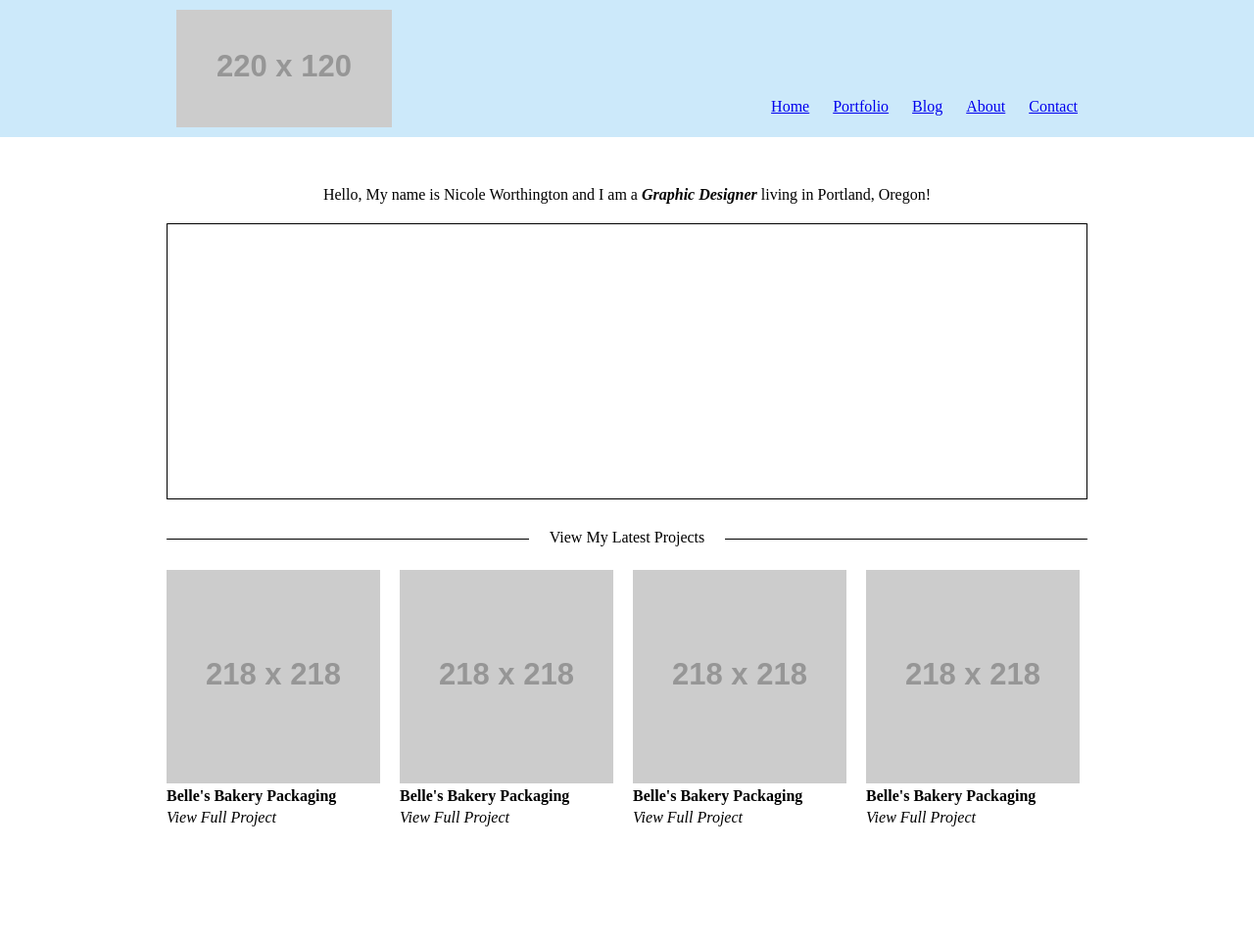
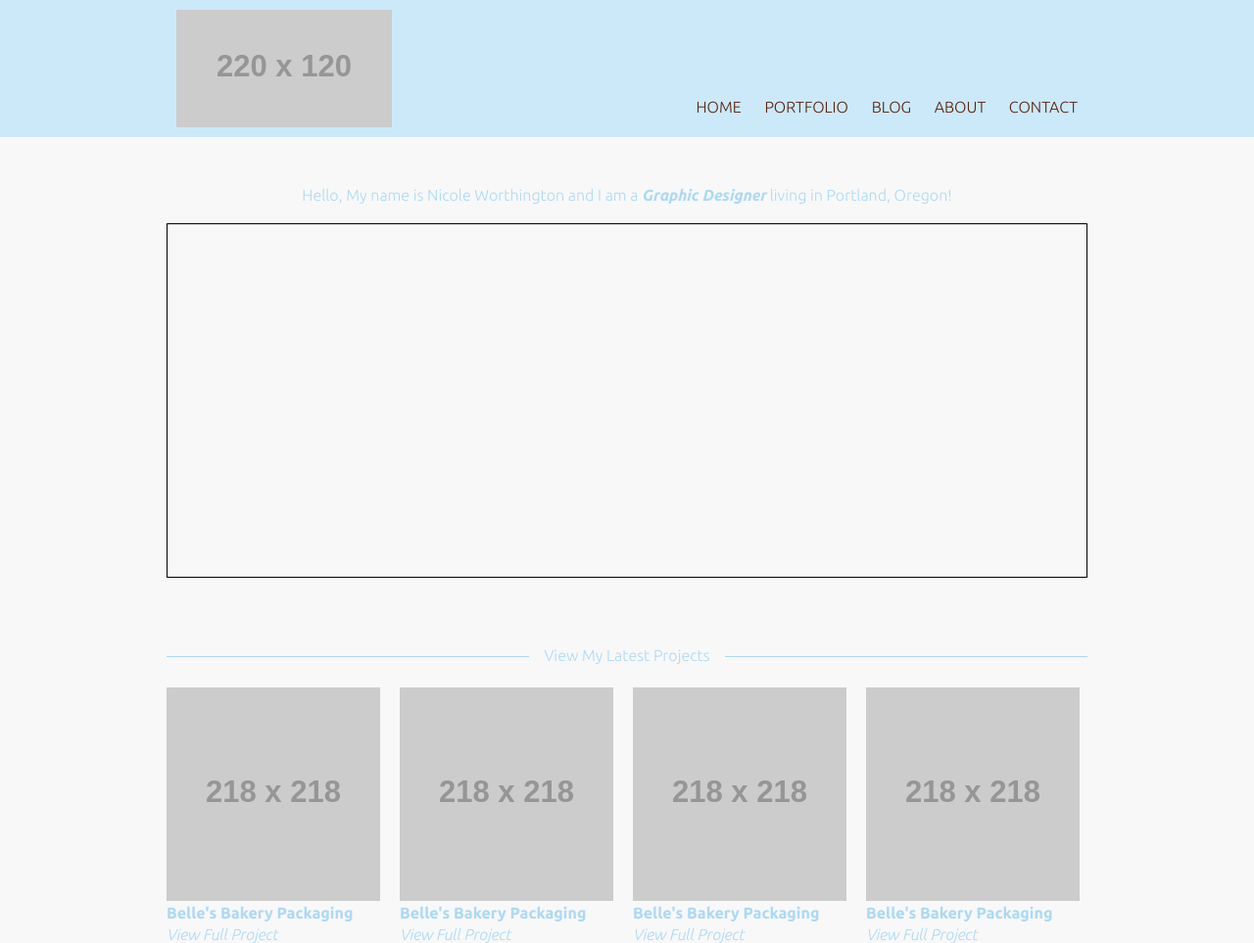
Before and after one commit to wnicole/wnicole.github.com, a Jekyll site: the page built from index.html, in a window 1280 px wide. Shown: the whole page at 98% size. Built offline with Jekyll 4.4.1, drawn with Linux system fonts in a browser that asks for light colours; before the commit the page ends 900 px from its top, so only the background shows below that.

Commit message:
adding some link styles

```diff
--- a/_layouts/main.html
+++ b/_layouts/main.html
@@ -25,12 +25,12 @@
       <div style="float: left;">
         <img alt="" src="http://placehold.it/220x120">
       </div>
-      <nav style="float: right; margin-top: 90px;">
-        <span class='{% if page.url == "/index.html" %} active{% endif %}' style="padding-left: 20px;"><a href="index.html">Home</a></span>
-        <span class='{% if page.url == "/portfolio.html" %} active{% endif %}' style="padding-left: 20px;"><a href="index.html">Portfolio</a></span>
-        <span style="padding-left: 20px;"><a href="http://www.google.com" target="_blank">Blog</a></span>
-        <span class='{% if page.url == "/about.html" %} active{% endif %}' style="padding-left: 20px;"><a href="index.html">About</a></span>
-        <span class='{% if page.url == "/contact.html" %} active{% endif %}' style="padding-left: 20px;"><a href="index.html">Contact</a></span>
+      <nav class="main-nav" style="float: right; margin-top: 90px;">
+        <span class='{% if page.url == "/index.html" %} active{% endif %}' style="padding-left: 20px;"><a href="index.html">HOME</a></span>
+        <span class='{% if page.url == "/portfolio.html" %} active{% endif %}' style="padding-left: 20px;"><a href="index.html">PORTFOLIO</a></span>
+        <span style="padding-left: 20px;"><a href="http://www.google.com" target="_blank">BLOG</a></span>
+        <span class='{% if page.url == "/about.html" %} active{% endif %}' style="padding-left: 20px;"><a href="index.html">ABOUT</a></span>
+        <span class='{% if page.url == "/contact.html" %} active{% endif %}' style="padding-left: 20px;"><a href="index.html">CONTACT</a></span>
       </nav>
     </header>
     <section class="body" style="margin-top: 50px;">
--- a/css/style.css
+++ b/css/style.css
@@ -1,5 +1,49 @@
 body {
   margin: 0;
+  font-family: 'Ubuntu', sans-serif;
+  background-color: rgb(248, 248, 248);
+  color: rgb(172, 217, 245);
+}
+
+a:link {
+  text-decoration: none;
+}
+
+a:visited {
+  text-decoration: none;
+}
+
+a:active {
+  text-decoration: none;
+}
+
+a:hover {
+  text-decoration: none;
+  color: rgb(126, 194, 235);
+}
+
+.main-nav a:link {
+  text-decoration: none;
+  color: rgb(87, 34, 13);
+}
+
+.main-nav a:visited {
+  text-decoration: none;
+  color: rgb(87, 34, 13);
+}
+
+.main-nav a:active {
+  text-decoration: none;
+  color: rgb(87, 34, 13);
+}
+
+.main-nav a:hover {
+  text-decoration: none;
+  color: rgb(87, 34, 13);
+}
+
+.active a {
+  color: #ffffff !important;
 }
 
 .site-title {
--- a/index.html
+++ b/index.html
@@ -6,10 +6,10 @@ description: Nicole Worthington's webpage.
 <div style="text-align: center; margin-bottom: 20px">
   Hello, My name is Nicole Worthington and I am a <b><i>Graphic Designer</i></b> living in Portland, Oregon!
 </div>
-<div style="border: 1px solid #000000; height: 280px"></div>
+<div style="border: 1px solid #000000; height: 360px"></div>
 
-<div style="height: 1px; border-top: 1px solid black; text-align: center; margin-top: 40px;">
-  <div style="display: inline-block; position: relative; top: -.7em; background: white; text-align: center; width: 200px;">
+<div style="height: 1px; border-top: 1px solid rgb(172, 217, 245); text-align: center; margin-top: 80px;">
+  <div style="display: inline-block; position: relative; top: -.7em; background-color: rgb(248, 248, 248); text-align: center; width: 200px;">
     View My Latest Projects
   </div>
 </div>
```
